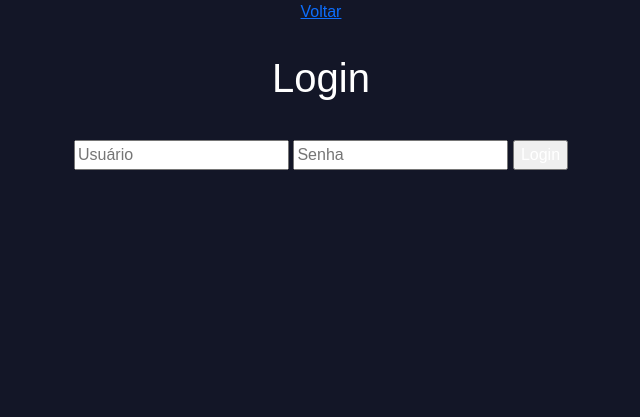
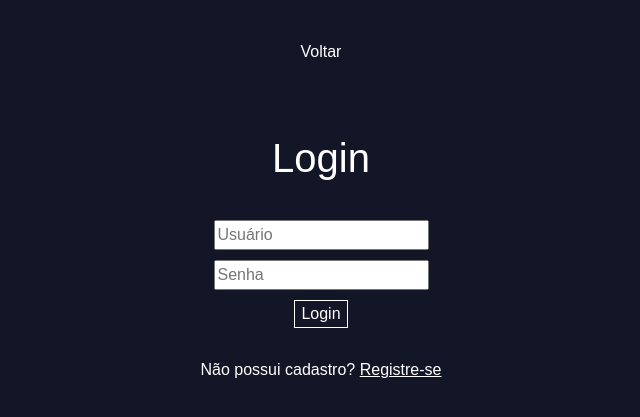
Before and after one commit to heylarissa/judicial_process_CRUD, a PHP site: page /views/login.php in a window 1280 px wide. Shown: the top 417 px of the page, without its empty margins (319-959 px from the left). Run offline with PHP 8.4, Linux system fonts and the light colour scheme.

Commit message:
tela de login finalizada

```diff
--- a/css/style.css
+++ b/css/style.css
@@ -10,7 +10,6 @@
     --coral: #ED6E60;
     --light-coral: #f5c8c3;
     --black: #1d1d1d;
-
 }
 
 * {
@@ -57,6 +56,12 @@ body {
     background: none;
 }
 
+.go-back {
+    color: white;
+    text-decoration: none;
+    padding: 40px;
+}
+
 .sunny {
     /* color: var(--coral); */
     color: white;
@@ -84,7 +89,6 @@ body {
     justify-content: center;
     align-items: center;
 }
-
 
 .pulse {
     animation: pulse 0.7s infinite;
--- a/views/login.php
+++ b/views/login.php
@@ -1,5 +1,5 @@
 <?php
-  session_start(); // Cria uma sessão ou retoma a sessão atual
+session_start(); // Cria uma sessão ou retoma a sessão atual
 
 ?>
 
@@ -22,10 +22,10 @@
         include "components/go_back.php";
         ?>
         <h1>Login</h1>
-        <form class="login-form" action="#" method="post">
-            <input label="Username" name="username" required placeholder="Usuário">
-            <input label="Password" name="password" type="Password" required placeholder="Senha" placeholder="sua senha" required>
-            <input type="submit" name="access_btn" value="Login" class="btn-submit">
+        <form class="form-group" style="color:black !important; display:flex; flex-direction: column; align-items: center; gap: 10px;" action="#" method="post">
+            <input class="row" style="color:black !important;" label="Username" name="username" required placeholder="Usuário">
+            <input class="row" style="color:black !important;" label="Password" name="password" type="Password" required placeholder="Senha" placeholder="sua senha" required>
+            <input class="row" style="color:white; background:none;border: 1px solid white; text-align: center;" type="submit" name="access_btn" value="Login" class="btn-submit">
         </form>
         <?php
         require_once "../controllers/user_controller.php";
@@ -35,6 +35,9 @@
             $auth = $controller->authenticate();
         }
         ?>
+        <div class="text-center">
+            <p>Não possui cadastro? <a style="color: white;" href="/register.php">Registre-se</a></p>
+        </div>
     </div>
 </body>
 
```
